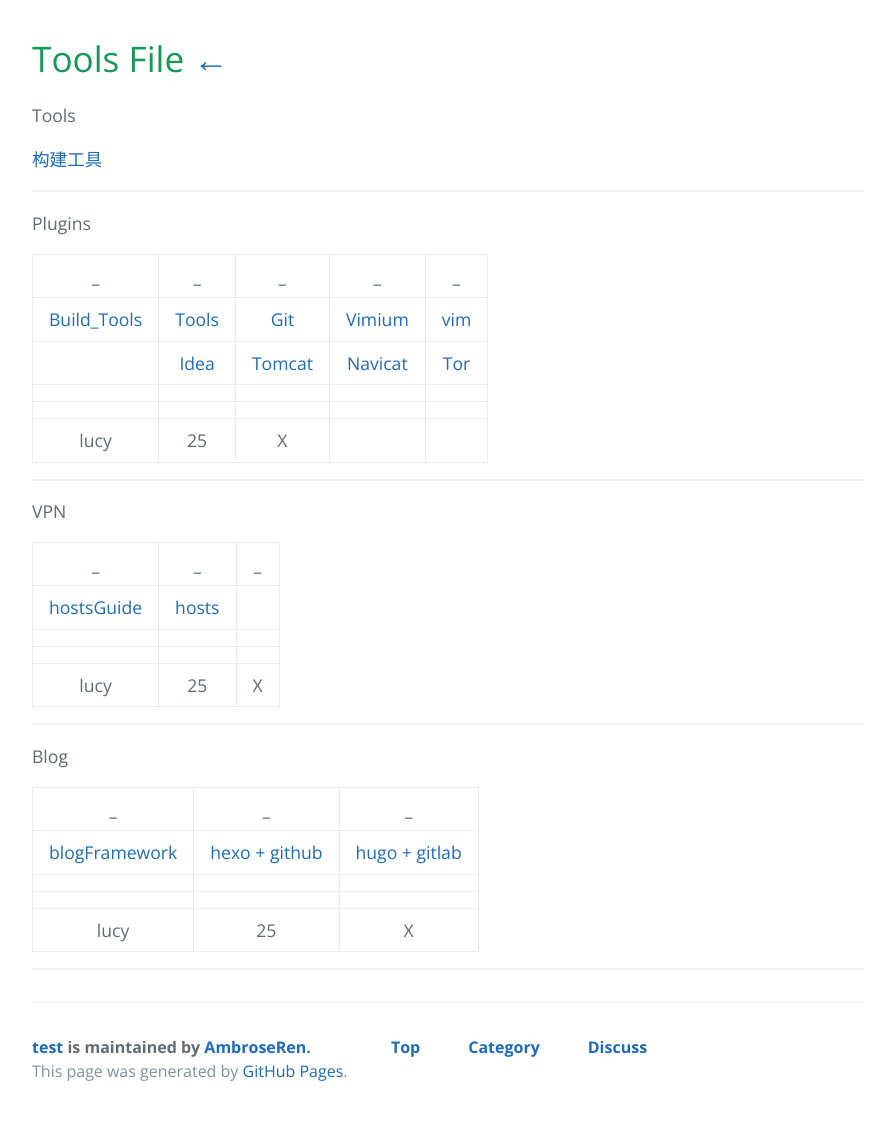
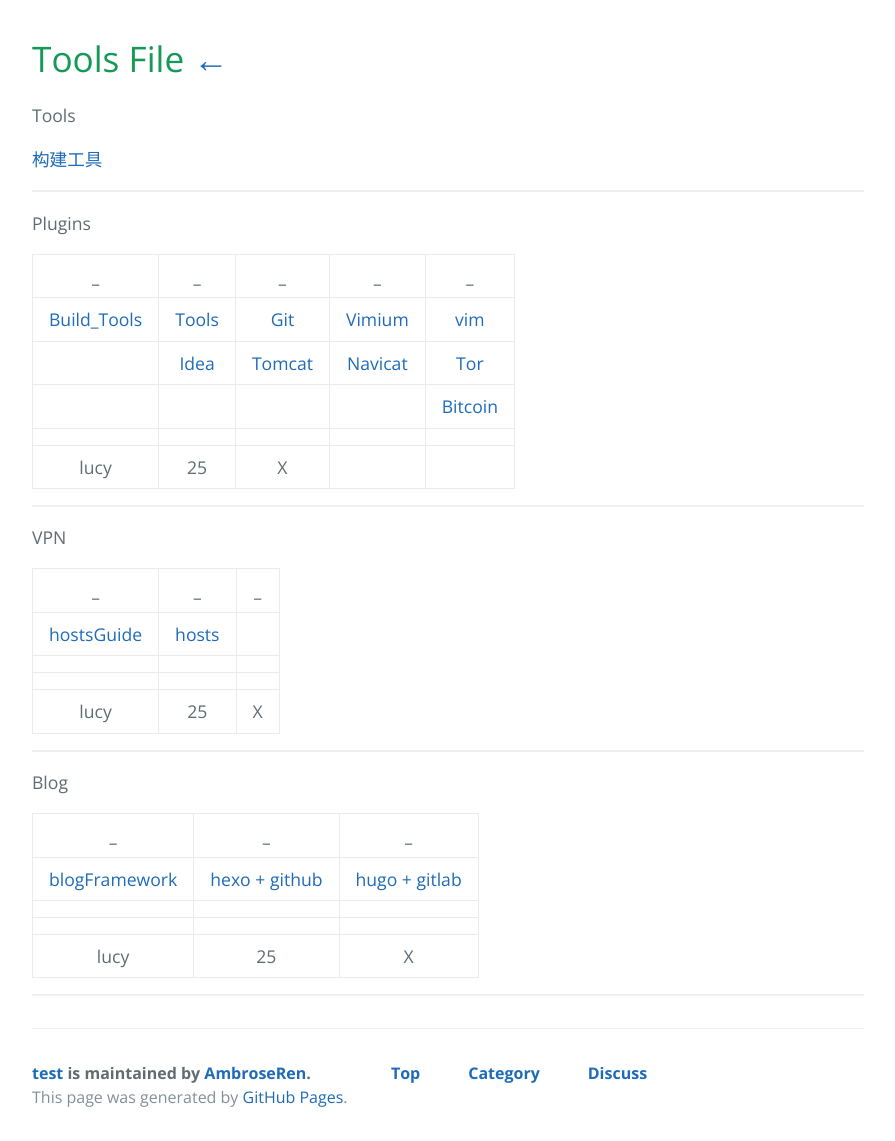
Before and after one commit to AmbroseRen/test, a Jekyll site: the page built from Doc/Tools/index.md, in a window 1280 px wide. Shown: the whole page, without its empty margins (192-1087 px from the left). Built offline with Jekyll 4.4.1, drawn with Linux system fonts in a browser that asks for light colours; our own code applies the rules of GitHub Pages for plain Markdown files; the repository's description, which GitHub fills in, is left out; before the commit the page ends 1115 px from its top, so only the background shows below that.

Commit message:
Update index.md

```diff
--- a/Doc/Tools/index.md
+++ b/Doc/Tools/index.md
@@ -16,7 +16,7 @@
 |:---:|:---:|:---:|:---:|:---:|
 | [Build_Tools](Build_Tools/index.md) | [Tools](Tools.txt) | [Git](Git/index.md) | [Vimium](Vimium.txt) | [vim](vim.md) |
 | []() | [Idea](Idea/index.md) | [Tomcat](Tomcat.txt) | [Navicat](Navicat.md) | [Tor](Tor.md) |
-| []() | []() | []() | []() | []() |
+| []() | []() | []() | []() | [Bitcoin](Bitcoin.md) |
 | []() | []() | []() | []() | []() |
 | lucy | 25 | X |
 
```
